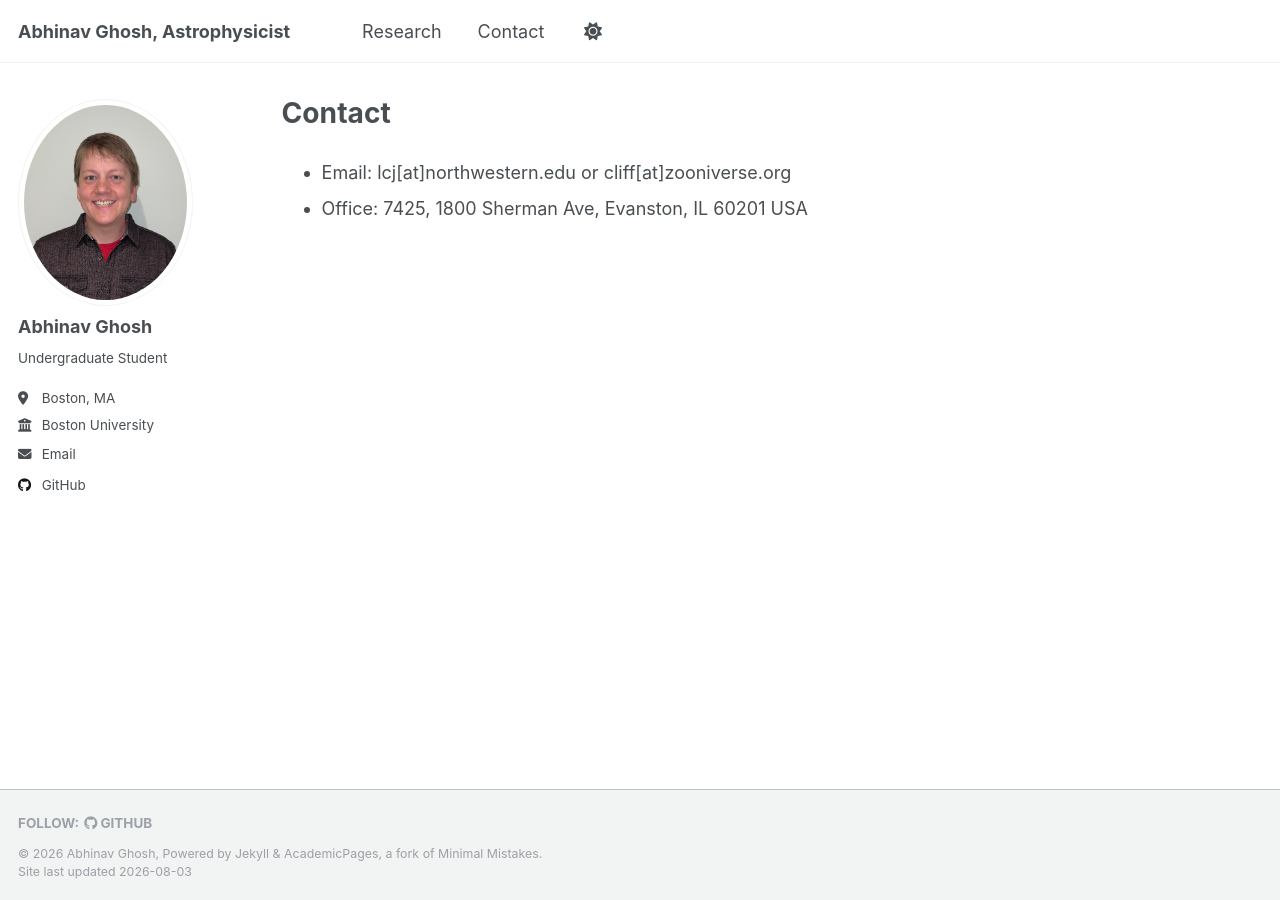
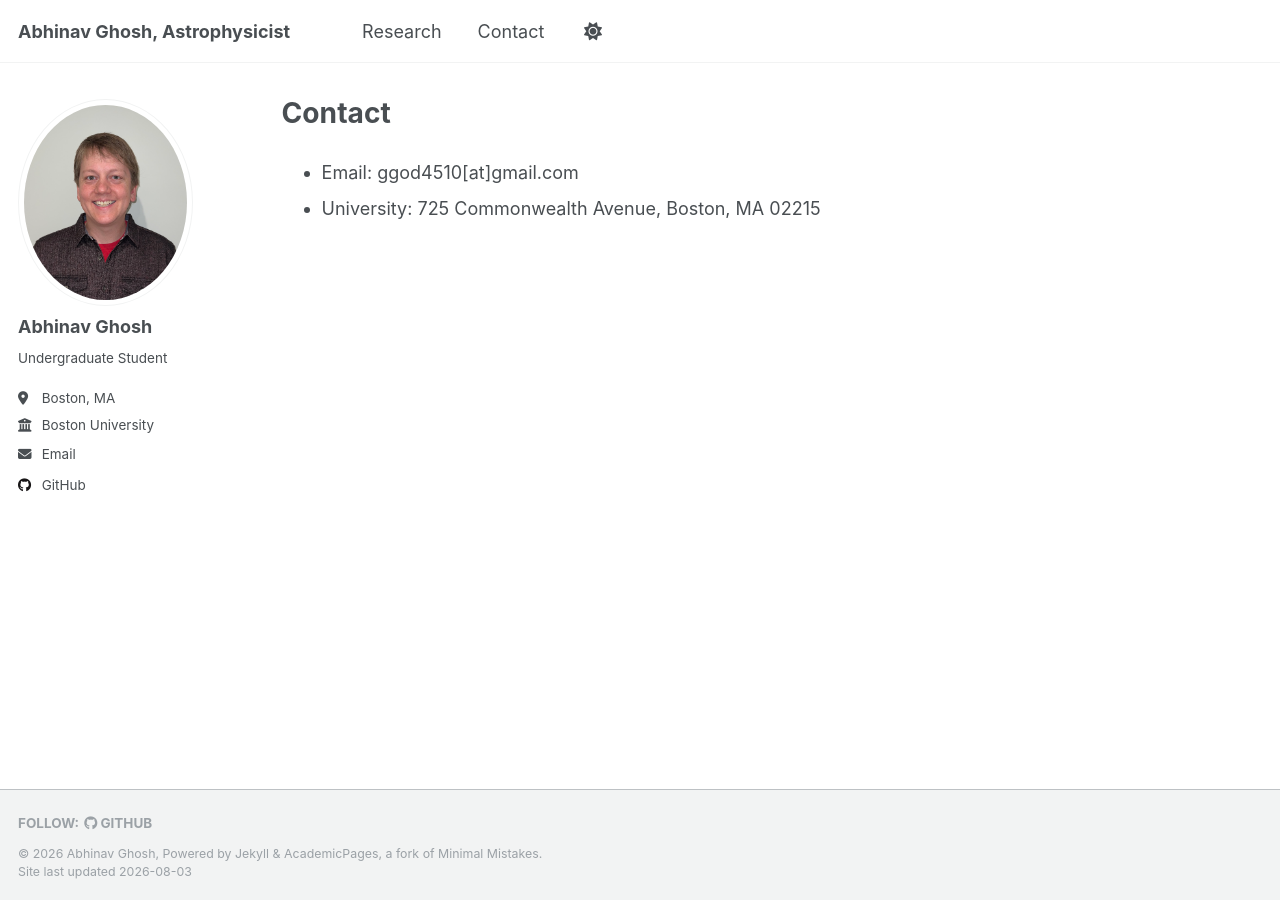
Before and after one commit to ggod4510-tech/ggod4510-tech.github.io, a Jekyll site: the page built from _pages/contact.md, in a window 1280 px wide. Built offline with Jekyll 4.4.1, drawn with Linux system fonts in a browser that asks for light colours; a script that is not in the unit is left out.

Commit message:
Modify contact details in contact.md
Updated contact information for email and university address.

```diff
--- a/_pages/contact.md
+++ b/_pages/contact.md
@@ -4,5 +4,5 @@ title: "Contact"
 author_profile: true
 ---
 
-- Email: lcj\[at\]northwestern.edu or cliff\[at\]zooniverse.org
-- Office: 7425, 1800 Sherman Ave, Evanston, IL 60201 USA
+- Email: ggod4510\[at\]gmail.com
+- University: 725 Commonwealth Avenue, Boston, MA 02215
```
